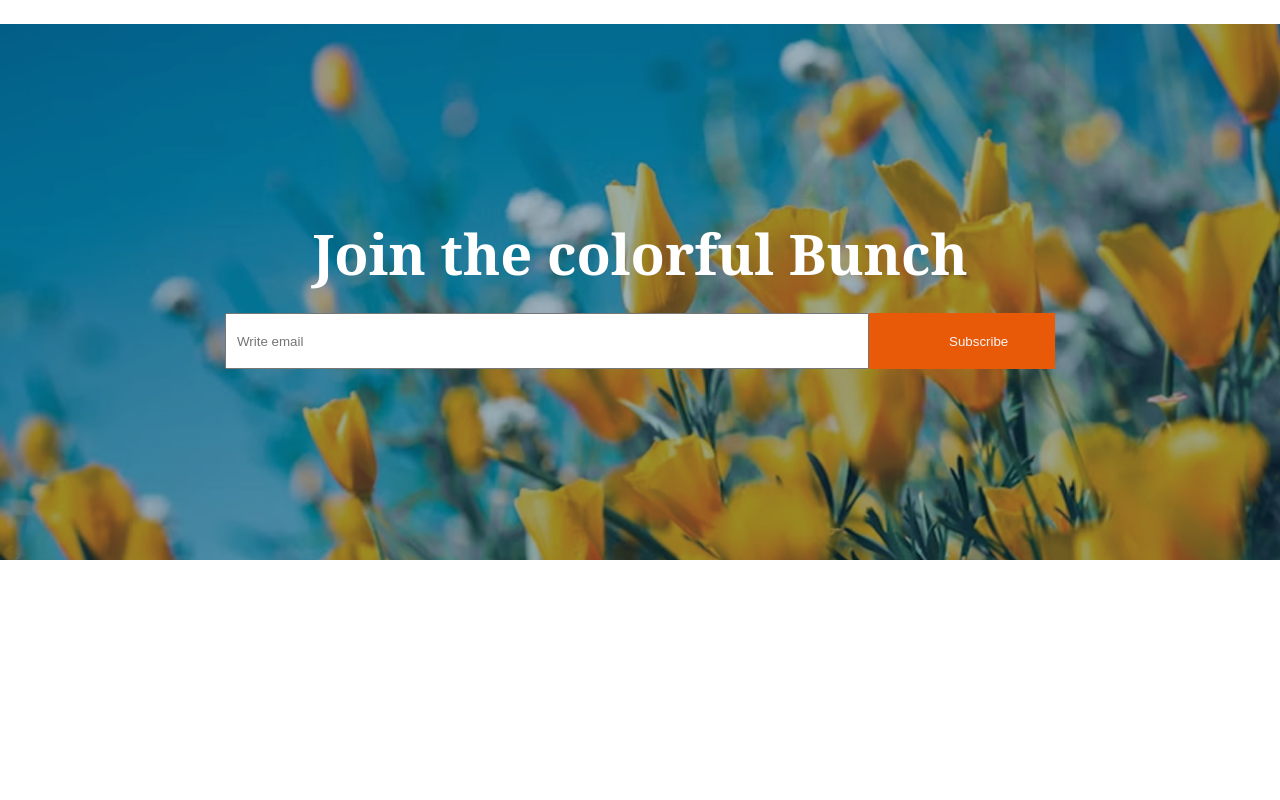
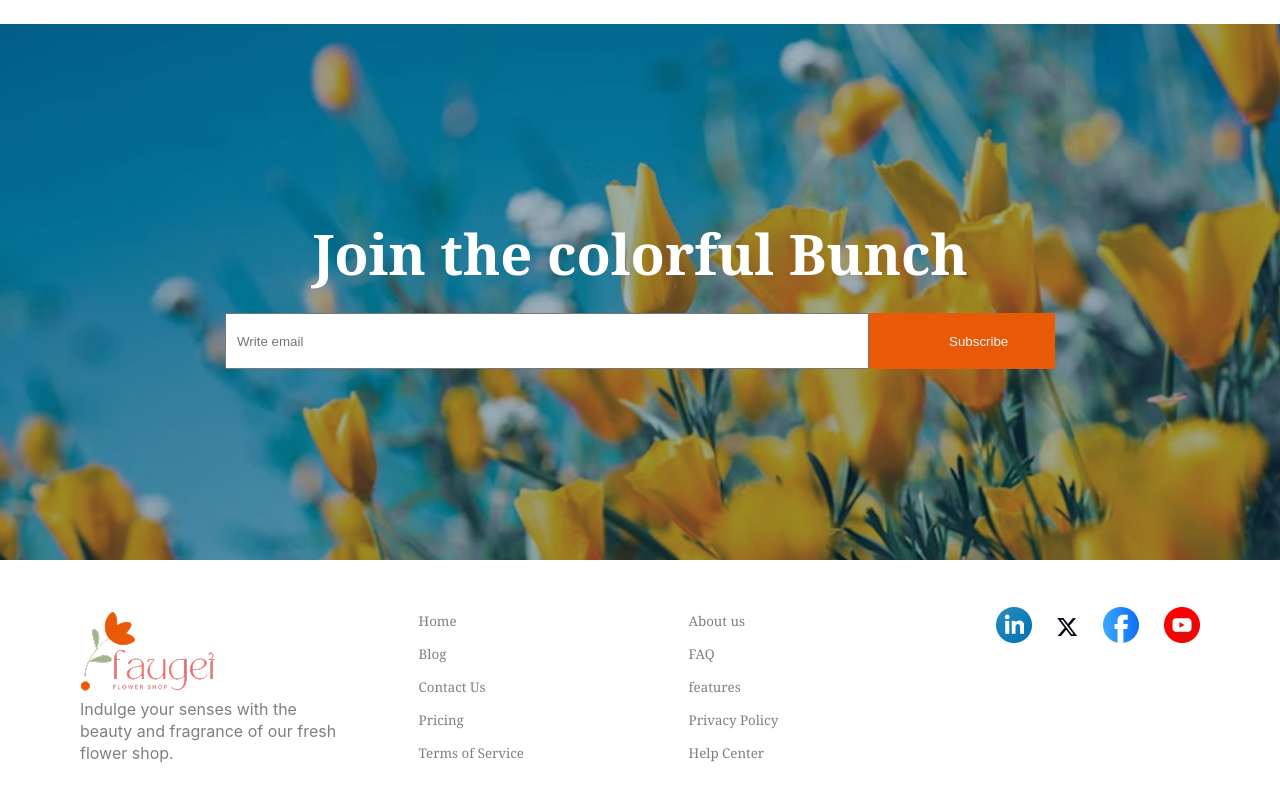
Before and after one commit to tahmidrafid2025/DYNAMIC-2ND-ASSIGNMENT, a plain HTML site: page index.html in a window 1280 px wide. Shown: the part 3514-4314 px from the top of the page. Before the commit the page ends 4074 px from the top, so only its background shows below. Drawn offline with Linux system fonts and the light colour scheme.

Commit message:
added footer

```diff
--- a/index.html
+++ b/index.html
@@ -266,7 +266,36 @@ box-sizing:border-box;
 </section>
 
 
-  <footer></footer>
+  <footer class="footer">
 
 
+  <section class="section4">
+
+<img src="assets/logo.png" alt=""><br>
+ <span class="olu">Indulge your senses with the <br> beauty and fragrance of our fresh <br> flower shop.
+</span>
+
+
+  </section>
+  <section class="section5">
+
+<div class="aha">Home</div>
+<div class="aha">About us </div>
+<div class="aha"> Blog</div>
+<div class="aha">FAQ</div>
+<div class="aha">Contact Us</div>
+<div class="aha">features</div>
+<div class="aha">Pricing</div>
+<div class="aha">Privacy Policy</div>
+<div class="aha">Terms of Service</div>
+<div class="aha">Help Center</div>
+
+
+  </section>
+  <section class="section6">
+
+    <img src="assets/icon-linkedin.png" alt="" class="nunu"><img src="assets/icon-twitter.png" alt=""class="nunu bal"><img src="assets/icon-facebook.png" alt=""class="nunu"><img src="assets/icon-youtube.png" alt=""class="nunu">
+
+  </section>
+  </footer>
 </html>
--- a/styles.css
+++ b/styles.css
@@ -71,7 +71,7 @@ margin: 0 auto;
 
 @import url('https://fonts.googleapis.com/css2?family=Inter:ital,opsz,wght@0,14..32,100..900;1,14..32,100..900&display=swap');
 
-.inter,.salam{
+.inter,.salam,.olu{
   font-family: "Inter", sans-serif;
   font-optical-sizing: auto;
   font-weight: <weight>;
@@ -279,3 +279,48 @@ text-align: center;
   height: 56px;
   width: 11.625rem;
 }
+.nunu{
+
+  margin-left: 25px;
+
+
+}
+.bal{
+
+  position:relative;
+  top: -7px;
+}
+
+.section5{
+
+
+  display: grid;
+  grid-template-columns:200px 200px;
+  column-gap:70px;
+  row-gap: 15px;
+
+
+}
+
+.footer{
+
+  max-width: 1120px;
+  margin: 50px auto;
+  display: flex;
+  justify-content: space-between;
+  align-items: center;
+}
+.aha{
+
+  font-size: smaller;
+  color:rgba(0, 0, 0, 0.5);
+}
+.olu{
+    color:rgba(0, 0, 0, 0.5);
+}
+.section6{
+
+position: relative;
+top: -60px;
+
+}
```
